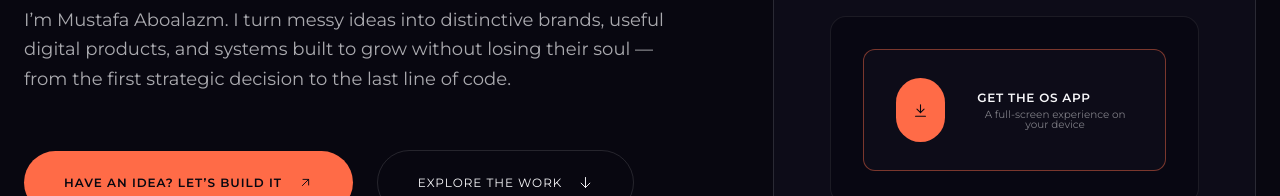
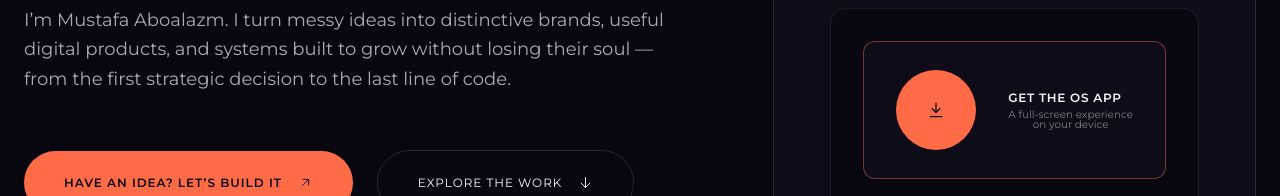
Before and after one commit to 3boalazm/aboalazm-os, a Next.js app: page /developer in a window 1280 px wide. Shown: the part 756-952 px from the top of the page. Built offline with nearby package versions, Linux system fonts and the light colour scheme; no server answers.

Commit message:
Polish inline OS app install call to action

```diff
--- a/components/pwa/pwa-install-button.tsx
+++ b/components/pwa/pwa-install-button.tsx
@@ -149,8 +149,8 @@ export function PwaInstallButton({ variant = "floating" }: { variant?: "floating
           ? "group inline-flex items-center gap-2 rounded-pill border border-accent/45 bg-surface-1/95 px-3 py-2.5 text-text-primary shadow-card backdrop-blur-xl transition-all duration-200 hover:-translate-y-0.5 hover:border-accent hover:bg-surface-2 focus-visible:outline-2 focus-visible:outline-accent"
           : "group inline-flex w-full items-center justify-between gap-4 rounded-card border border-accent/45 bg-surface-1 px-4 py-3.5 text-text-primary transition-all duration-200 hover:-translate-y-0.5 hover:border-accent hover:bg-surface-2 focus-visible:outline-2 focus-visible:outline-accent sm:w-auto sm:min-w-[18rem]"}
       >
-        <span className="grid size-8 place-items-center rounded-full bg-accent text-obsidian transition-transform duration-200 group-hover:scale-105">
-          <Icon name="download" size={17} />
+        <span className={variant === "floating" ? "grid size-8 place-items-center rounded-full bg-accent text-obsidian transition-transform duration-200 group-hover:scale-105" : "grid size-10 shrink-0 place-items-center rounded-full bg-accent text-obsidian transition-transform duration-200 group-hover:scale-105"}>
+          <Icon name="download" size={variant === "floating" ? 17 : 20} />
         </span>
         <span className="flex flex-col items-start gap-0.5">
           <span className="font-mono text-micro font-semibold uppercase tracking-[0.06em]">
```
